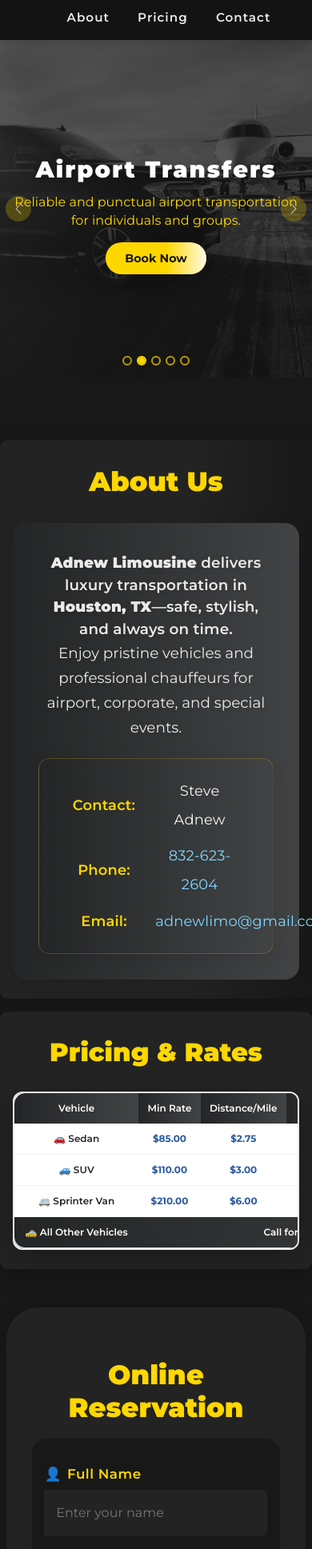
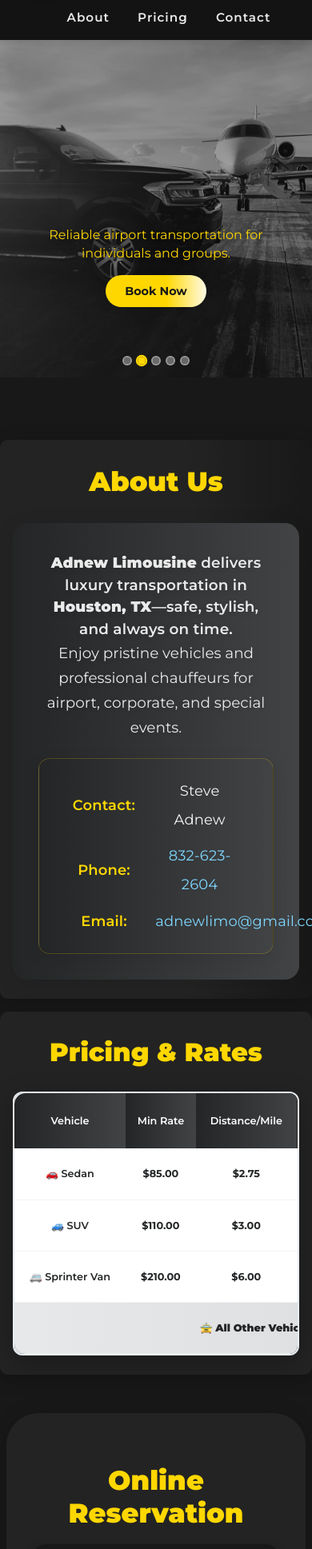
Before and after one commit to yosefkemer/adnew-limousine, a plain HTML site: page index.html in a window 390 px wide. Shown: the part 57-1994 px from the top of the page at 80% size. Drawn offline with nearby package versions, Linux system fonts and the light colour scheme.

Commit message:
alignment changes

```diff
--- a/index.html
+++ b/index.html
@@ -20,7 +20,7 @@
                 <li><a href="#contact">Contact</a></li>
             </ul>
         </nav>
-        <div id="heroCarousel" class="carousel slide hero-carousel" data-bs-ride="carousel" data-bs-interval="4000">
+        <div id="heroCarousel" class="carousel slide hero-carousel" data-bs-ride="carousel" data-bs-interval="3000">
             <!-- Carousel Indicators -->
             <div class="carousel-indicators">
                 <button type="button" data-bs-target="#heroCarousel" data-bs-slide-to="0" class="active" aria-current="true" aria-label="Slide 1"></button>
@@ -34,10 +34,9 @@
             <div class="carousel-inner">
                 <!-- Main Hero Slide -->
                 <div class="carousel-item active">
-                    <div class="hero-slide" style="background: linear-gradient(rgba(20,20,20,0.7),rgba(20,20,20,0.7)), url('images/limousine11.jpg') center/cover no-repeat;">
+                    <div class="hero-slide" style="background: linear-gradient(rgba(20,20,20,0.4),rgba(20,20,20,0.4)), url('images/limousine11.jpg') center/cover no-repeat;">
                         <div class="hero-content">
-                            <h1>Adnew Limousine Service</h1>
-                            <p>Arrive in style and comfort in Houston, TX. Professional chauffeurs. Premium vehicles.</p>
+                            <p>Professional chauffeurs. Premium vehicles. Houston, TX.</p>
                             <a href="#contact" class="cta-btn">Book Now</a>
                         </div>
                     </div>
@@ -45,10 +44,9 @@
 
                 <!-- Airport Transfers Slide -->
                 <div class="carousel-item">
-                    <div class="hero-slide" style="background: linear-gradient(rgba(20,20,20,0.7),rgba(20,20,20,0.7)), url('images/limousine11.jpg') center/cover no-repeat;">
+                    <div class="hero-slide" style="background: linear-gradient(rgba(20,20,20,0.4),rgba(20,20,20,0.4)), url('images/limousine11.jpg') center/cover no-repeat;">
                         <div class="hero-content">
-                            <h1>Airport Transfers</h1>
-                            <p>Reliable and punctual airport transportation for individuals and groups.</p>
+                            <p>Reliable airport transportation for individuals and groups.</p>
                             <a href="#reservation" class="cta-btn">Book Now</a>
                         </div>
                     </div>
@@ -56,10 +54,9 @@
 
                 <!-- Corporate Service Slide -->
                 <div class="carousel-item">
-                    <div class="hero-slide" style="background: linear-gradient(rgba(20,20,20,0.7),rgba(20,20,20,0.7)), url('images/limousine12.jpg') center/cover no-repeat;">
+                    <div class="hero-slide" style="background: linear-gradient(rgba(20,20,20,0.4),rgba(20,20,20,0.4)), url('images/limousine12.jpg') center/cover no-repeat;">
                         <div class="hero-content">
-                            <h1>Corporate Service</h1>
-                            <p>Professional chauffeured service for business meetings and events.</p>
+                            <p>Professional service for business meetings and events.</p>
                             <a href="#reservation" class="cta-btn">Book Now</a>
                         </div>
                     </div>
@@ -67,10 +64,9 @@
 
                 <!-- Special Occasions Slide -->
                 <div class="carousel-item">
-                    <div class="hero-slide" style="background: linear-gradient(rgba(20,20,20,0.7),rgba(20,20,20,0.7)), url('images/limousine13.jpg') center/cover no-repeat;">
+                    <div class="hero-slide" style="background: linear-gradient(rgba(20,20,20,0.4),rgba(20,20,20,0.4)), url('images/limousine13.jpg') center/cover no-repeat;">
                         <div class="hero-content">
-                            <h1>Special Occasions</h1>
-                            <p>Make your wedding, prom, or party unforgettable with our luxury limos.</p>
+                            <p>Make your wedding, prom, or party unforgettable.</p>
                             <a href="#reservation" class="cta-btn">Book Now</a>
                         </div>
                     </div>
@@ -78,25 +74,14 @@
 
                 <!-- Mercedes Limousine Slide -->
                 <div class="carousel-item">
-                    <div class="hero-slide" style="background: linear-gradient(rgba(20,20,20,0.7),rgba(20,20,20,0.7)), url('images/Mercedes_limo.jpeg') center/cover no-repeat;">
+                    <div class="hero-slide" style="background: linear-gradient(rgba(20,20,20,0.4),rgba(20,20,20,0.4)), url('images/Mercedes_limo.jpeg') center/cover no-repeat;">
                         <div class="hero-content">
-                            <h1>Luxury Mercedes Fleet</h1>
-                            <p>Experience the ultimate in comfort and style with our premium Mercedes limousines.</p>
+                            <p>Ultimate comfort and style with premium Mercedes limousines.</p>
                             <a href="#reservation" class="cta-btn">Book Now</a>
                         </div>
                     </div>
                 </div>
             </div>
-
-            <!-- Carousel Controls -->
-            <button class="carousel-control-prev" type="button" data-bs-target="#heroCarousel" data-bs-slide="prev">
-                <span class="carousel-control-prev-icon" aria-hidden="true"></span>
-                <span class="visually-hidden">Previous</span>
-            </button>
-            <button class="carousel-control-next" type="button" data-bs-target="#heroCarousel" data-bs-slide="next">
-                <span class="carousel-control-next-icon" aria-hidden="true"></span>
-                <span class="visually-hidden">Next</span>
-            </button>
         </div>
     </header>
     <main>
@@ -161,10 +146,8 @@
                                 <td>5%</td>
                             </tr>
                             <tr class="special-row">
-                                <td class="vehicle-name">🚕 All Other Vehicles</td>
-                                <td colspan="6" class="call-pricing">
-                                    <span>Call for Custom Pricing: </span>
-                                    <a href="tel:8326232604" class="call-link">832-623-2604</a>
+                                <td colspan="7" class="call-pricing-combined">
+                                    🚖 <strong>All Other Vehicles — Call <span class="phone-highlight">832-623-2604</span> (Steve)</strong>
                                 </td>
                             </tr>
                         </tbody>
--- a/styles.css
+++ b/styles.css
@@ -446,13 +446,13 @@
   border-spacing: 0;
   font-family: 'Montserrat', sans-serif;
   margin: 0;
-  min-width: 700px;
+  min-width: 800px;
 }
 
 .pricing-table thead th {
   background: linear-gradient(90deg, #232526 0%, #414345 100%);
   color: #fff;
-  padding: 25px 35px;
+  padding: 25px 15px;
   text-align: center;
   font-weight: 600;
   font-size: 1.1em;
@@ -468,15 +468,23 @@
 
 .pricing-table thead th:last-child {
   border-top-right-radius: 14px;
+  min-width: 150px;
+  padding: 25px 15px;
 }
 
 .pricing-table tbody td {
-  padding: 22px 35px;
+  padding: 22px 15px;
   text-align: center;
   border-bottom: 1px solid #f1f3f4;
   font-size: 1em;
   white-space: nowrap;
   min-width: 120px;
+  color: #232526;
+}
+
+.pricing-table tbody td:last-child {
+  min-width: 150px;
+  padding: 22px 15px;
 }
 
 .pricing-table tbody tr:hover {
@@ -552,10 +560,10 @@
 .hero-slide {
     min-height: 70vh;
     display: flex;
-    align-items: center;
+    align-items: flex-end;
     justify-content: center;
     text-align: center;
-    padding: 8rem 2rem 6rem 2rem;
+    padding: 2rem 2rem 8rem 2rem;
     color: #fff;
     border-bottom-left-radius: 40px;
     border-bottom-right-radius: 40px;
@@ -566,6 +574,7 @@
     max-width: 800px;
     z-index: 2;
     position: relative;
+    margin-bottom: 2rem;
 }
 
 .hero-content h1 {
@@ -594,35 +603,36 @@
     width: 12px;
     height: 12px;
     border-radius: 50%;
-    border: 2px solid #ffd700;
-    background-color: transparent;
+    margin: 0 6px;
+    background-color: rgba(255, 255, 255, 0.5);
+    border: 2px solid rgba(255, 255, 255, 0.8);
+    transition: all 0.3s ease;
     opacity: 0.7;
-    margin: 0 6px;
 }
 
 .carousel-indicators .active {
     background-color: #ffd700;
+    border-color: #ffd700;
+    transform: scale(1.2);
     opacity: 1;
 }
 
-/* Carousel Controls */
+/* Hide carousel controls (arrows) completely */
 .carousel-control-prev,
-.carousel-control-next {
-    width: 5%;
-    opacity: 0.8;
+.carousel-control-next,
+.hero-carousel .carousel-control-prev,
+.hero-carousel .carousel-control-next {
+    display: none !important;
+    visibility: hidden !important;
+    opacity: 0 !important;
 }
 
-.carousel-control-prev-icon,
-.carousel-control-next-icon {
-    background-size: 20px 20px;
-    border-radius: 50%;
-    background-color: rgba(255, 215, 0, 0.3);
-    padding: 20px;
-}
-
-.carousel-control-prev:hover,
-.carousel-control-next:hover {
-    opacity: 1;
+/* Ensure no hover states show arrows */
+.hero-carousel:hover .carousel-control-prev,
+.hero-carousel:hover .carousel-control-next {
+    display: none !important;
+    visibility: hidden !important;
+    opacity: 0 !important;
 }
 
 /* Mobile responsive for carousel */
@@ -633,8 +643,9 @@
 
     .hero-slide {
         min-height: 60vh;
-        padding: 3rem 1rem 2rem 1rem;
+        padding: 1rem 1rem 6rem 1rem;
         border-radius: 0;
+        align-items: flex-end;
     }
 
     .hero-content {
@@ -659,17 +670,6 @@
         padding: 0.8rem 2rem;
     }
 
-    .carousel-control-prev,
-    .carousel-control-next {
-        width: 10%;
-    }
-
-    .carousel-control-prev-icon,
-    .carousel-control-next-icon {
-        background-size: 16px 16px;
-        padding: 15px;
-    }
-
     .carousel-indicators {
         bottom: 15px;
     }
@@ -688,7 +688,8 @@
 
     .hero-slide {
         min-height: 50vh;
-        padding: 2rem 0.5rem 1.5rem 0.5rem;
+        padding: 0.5rem 0.5rem 4rem 0.5rem;
+        align-items: flex-end;
     }
 
     .hero-content h1 {
@@ -704,11 +705,6 @@
     .cta-btn {
         font-size: 0.9rem;
         padding: 0.7rem 1.5rem;
-    }
-
-    .carousel-control-prev,
-    .carousel-control-next {
-        width: 12%;
     }
 
     .carousel-indicators [data-bs-target] {
@@ -802,9 +798,9 @@
     }
 
     .pricing-table thead th {
-        padding: 18px 20px;
+        padding: 18px 12px;
         font-size: 0.95em;
-        min-width: 100px;
+        min-width: 110px;
     }
 
     .pricing-table thead th:first-child {
@@ -812,9 +808,10 @@
     }
 
     .pricing-table tbody td {
-        padding: 16px 20px;
+        padding: 16px 12px;
         font-size: 0.9em;
-        min-width: 100px;
+        min-width: 110px;
+        color: #232526;
     }
 
     .vehicle-name {
@@ -898,6 +895,7 @@
         padding: 12px 8px;
         font-size: 0.8em;
         min-width: 70px;
+        color: #232526;
     }
 
     .vehicle-name {
@@ -912,18 +910,48 @@
     .call-pricing {
         font-size: 0.9em;
     }
+
+    .call-pricing-combined {
+        font-size: 0.9em;
+        padding: 16px 12px;
+        text-align: left;
+    }
 }
 
 /* Additional very small screen support */
 @media (max-width: 480px) {
     .pricing-table thead th,
     .pricing-table tbody td {
-        padding: 10px 6px;
-        font-size: 0.75em;
+        padding: 10px 8px;
+        font-size: 0.8em;
+    }
+
+    .pricing-table tbody td {
+        color: #232526;
     }
 
     .pricing-table thead th:first-child,
     .vehicle-name {
-        min-width: 90px;
+        min-width: 100px;
+    }
+
+    .call-pricing-combined {
+        font-size: 0.8em;
+        padding: 12px 8px;
+        text-align: left;
     }
 }
+
+.call-pricing-combined {
+  text-align: left;
+  font-weight: 600;
+  font-size: 1.05em;
+  color: #ffffff;
+  padding: 22px 15px;
+  background: linear-gradient(90deg, #e6e8ea 0%, #d4d6d8 100%);
+}
+
+.phone-highlight {
+  color: #0066cc;
+  font-weight: 700;
+}
```
